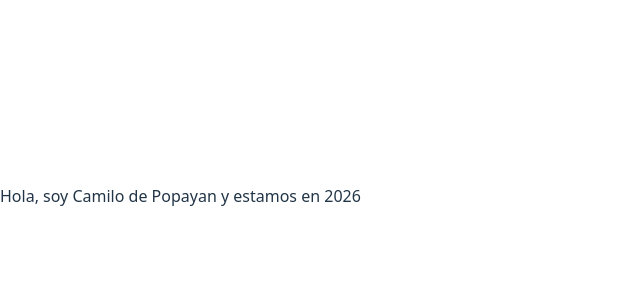
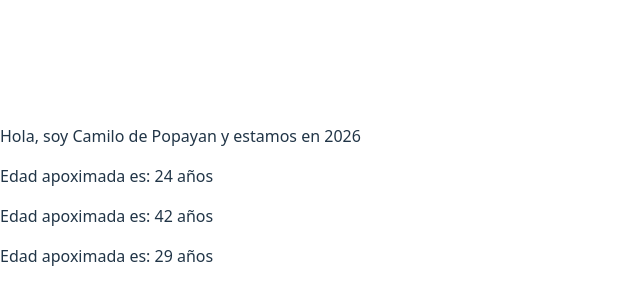
Before and after one commit to Camilo77R/taller-react, a React (Vite) app: page / in a window 1280 px wide. Shown: the part 204-504 px from the top of the page, without its empty margins (0-640 px from the left). Built offline with nearby package versions, Linux system fonts and the light colour scheme.

Commit message:
Ejercicio 2: función CalcularEdad con props y renderizado de 3 casos

```diff
--- a/src/App.jsx
+++ b/src/App.jsx
@@ -1,4 +1,5 @@
 import Ejercicio1 from "./Ejercicio1"
+import CalcularEdad from "./CalcularEdad"
 function App() {
 
 
@@ -6,6 +7,10 @@ function App() {
   return (
     <>
       <Ejercicio1  ciudad="Popayan" nombre="Camilo" anio="2026"></Ejercicio1>
+
+      <CalcularEdad anioNacimiento={2002}></CalcularEdad>
+      <CalcularEdad anioNacimiento={1984}></CalcularEdad>
+      <CalcularEdad anioNacimiento={1997}></CalcularEdad>
     </>
   )
 }
--- /dev/null
+++ b/src/CalcularEdad.jsx
@@ -0,0 +1,18 @@
+// 2. Cree una función calcularEdad(anioNacimiento) que retorne la edad
+// aproximada. Luego muestre en pantalla el resultado para 3 años de
+// nacimiento distintos.
+
+function CalcularEdad(props){
+    const {anioNacimiento} = props
+
+    // const edadAproximada = 2026 - anioNacimiento //Forma1
+    const edadAproximada = new Date().getFullYear() - anioNacimiento // forma con Date()
+    console.log(edadAproximada);
+    return(
+        <>
+            <p>Edad apoximada es: {edadAproximada} años </p>
+        </>
+    )
+}
+
+export default CalcularEdad
```
